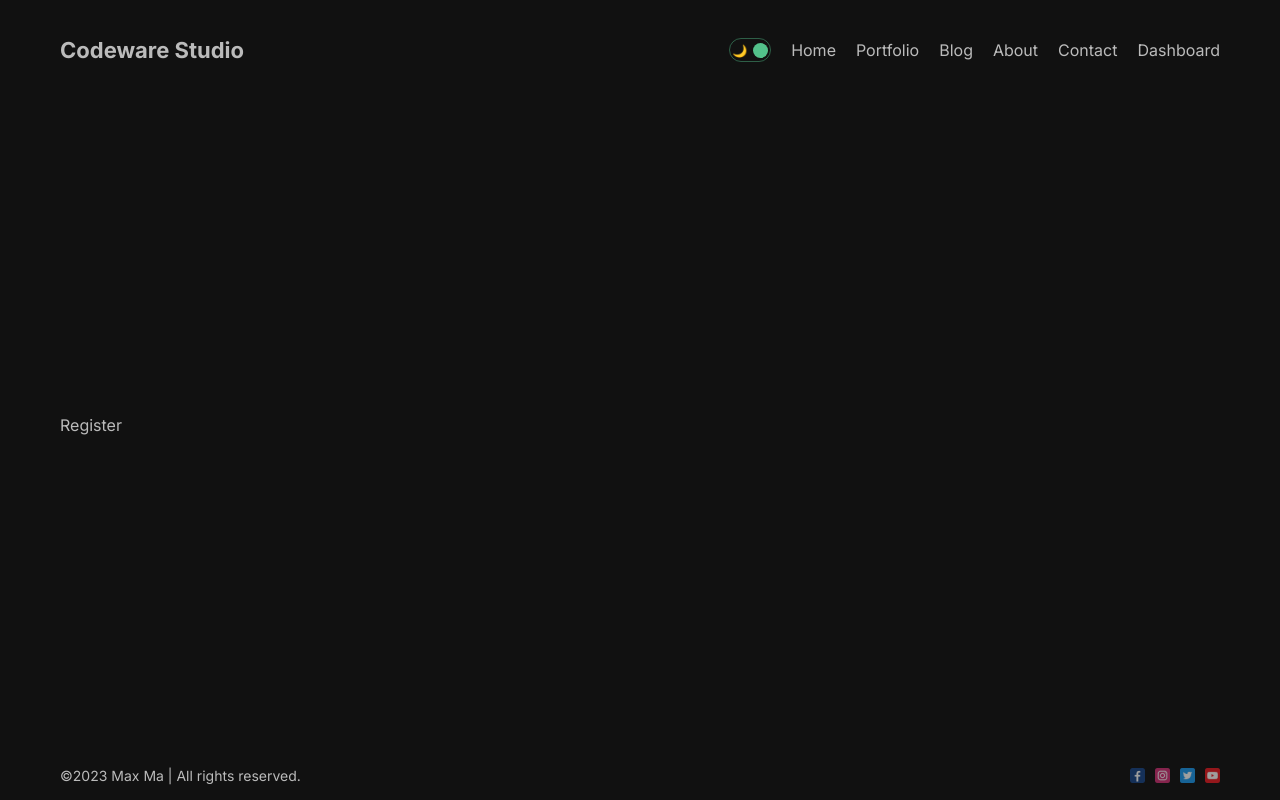
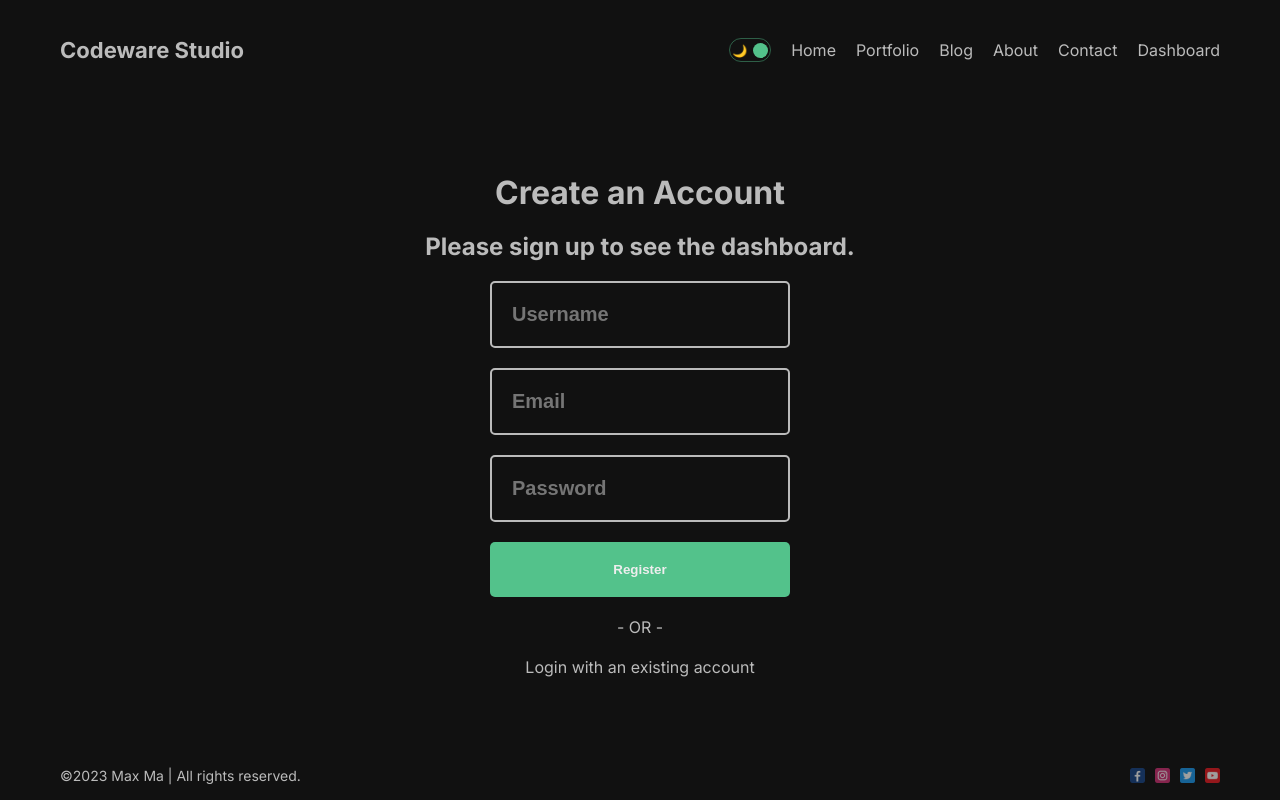
Before and after one commit to chaoma6/Codeware-Studio, a Next.js app: page /dashboard/register in a window 1280 px wide. Built offline with nearby package versions, Linux system fonts and the light colour scheme.

Commit message:
feat: Add Register page with account creation

```diff
--- a/src/app/dashboard/(auth)/register/page.jsx
+++ b/src/app/dashboard/(auth)/register/page.jsx
@@ -1,7 +1,71 @@
-import React from 'react';
+"use client";
+import React, { useState } from "react";
+import styles from "./page.module.css";
+import Link from "next/link";
+import { useRouter } from "next/navigation";
 
 const Register = () => {
-	return <div>Register</div>;
+  const [error, setError] = useState(null);
+
+  const router = useRouter();
+
+  const handleSubmit = async (e) => {
+    e.preventDefault();
+    const name = e.target[0].value;
+    const email = e.target[1].value;
+    const password = e.target[2].value;
+
+    try {
+      const res = await fetch("/api/auth/register", {
+        method: "POST",
+        headers: {
+          "Content-Type": "application/json",
+        },
+        body: JSON.stringify({
+          name,
+          email,
+          password,
+        }),
+      });
+      res.status === 201 && router.push("/dashboard/login?success=Account has been created");
+    } catch (err) {
+      setError(err);
+      console.log(err);
+    }
+  };
+
+  return (
+    <div className={styles.container}>
+      <h1 className={styles.title}>Create an Account</h1>
+      <h2 className={styles.subtitle}>Please sign up to see the dashboard.</h2>
+      <form onSubmit={handleSubmit} className={styles.form}>
+        <input
+          type="text"
+          placeholder="Username"
+          required
+          className={styles.input}
+        />
+        <input
+          type="text"
+          placeholder="Email"
+          required
+          className={styles.input}
+        />
+        <input
+          type="password"
+          placeholder="Password"
+          required
+          className={styles.input}
+        />
+        <button className={styles.button}>Register</button>
+        {error && "Something went wrong!"}
+      </form>
+      <span className={styles.or}>- OR -</span>
+      <Link className={styles.link} href="/dashboard/login">
+        Login with an existing account
+      </Link>
+    </div>
+  );
 };
 
 export default Register;
--- /dev/null
+++ b/src/app/dashboard/(auth)/register/page.module.css
@@ -0,0 +1,35 @@
+.container{
+  display: flex;
+  flex-direction: column;
+  gap: 20px;
+  align-items: center;
+  justify-content: center;
+}
+
+.form{
+  width: 300px;
+  display: flex;
+  flex-direction: column;
+  gap: 20px;
+}
+
+.input{
+  padding: 20px;
+  background-color: transparent;
+  border: 2px solid #bbb;
+  color:#bbb;
+  border-radius: 5px;
+  font-size: 20px;
+  font-weight: bold;
+}
+
+.button {
+  width: 300px;
+  padding: 20px;
+  cursor: pointer;
+  background-color: #53c28b;
+  border: none;
+  border-radius: 5px;
+  color: #eee;
+  font-weight: bold;
+}
```
